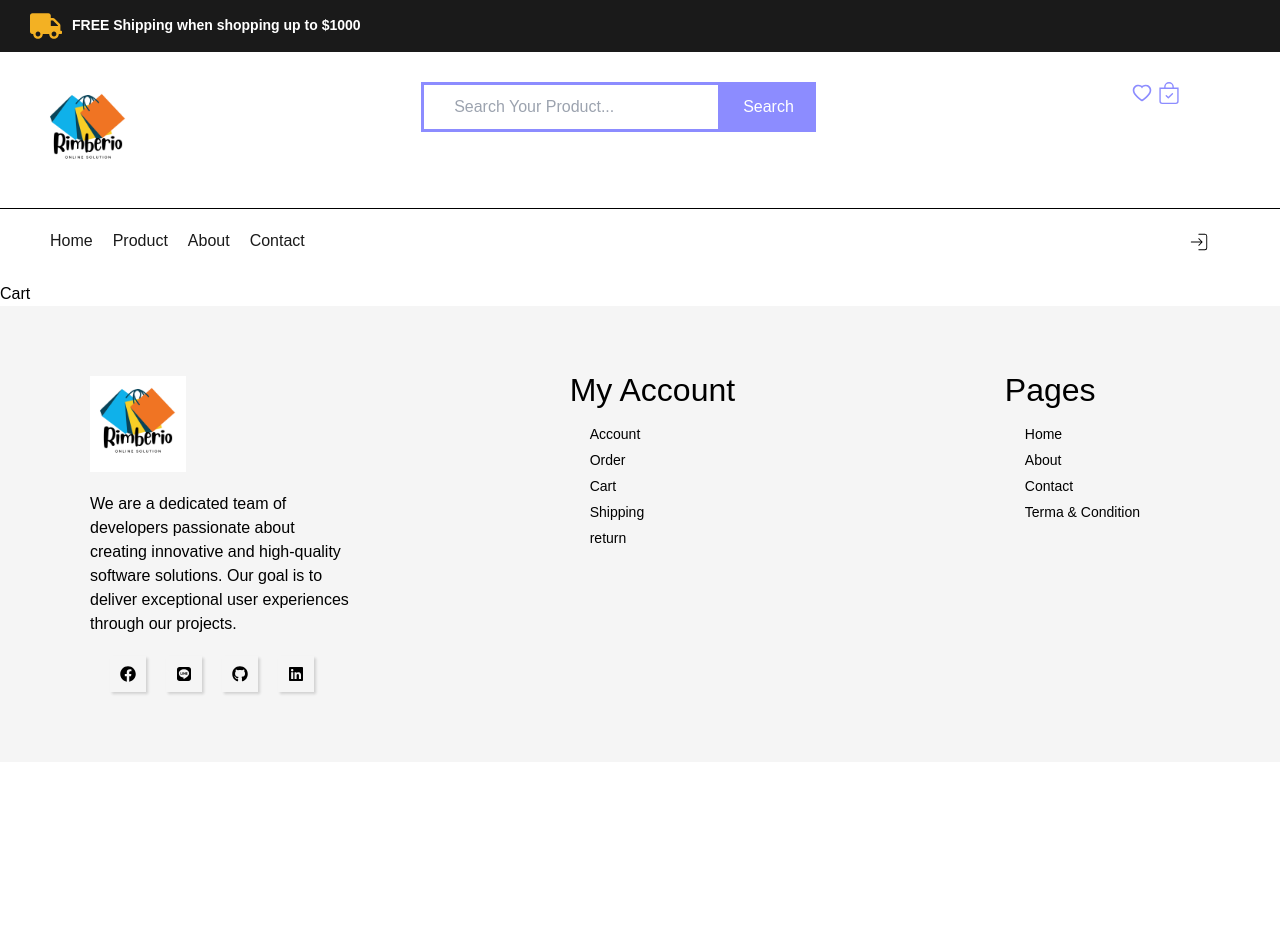
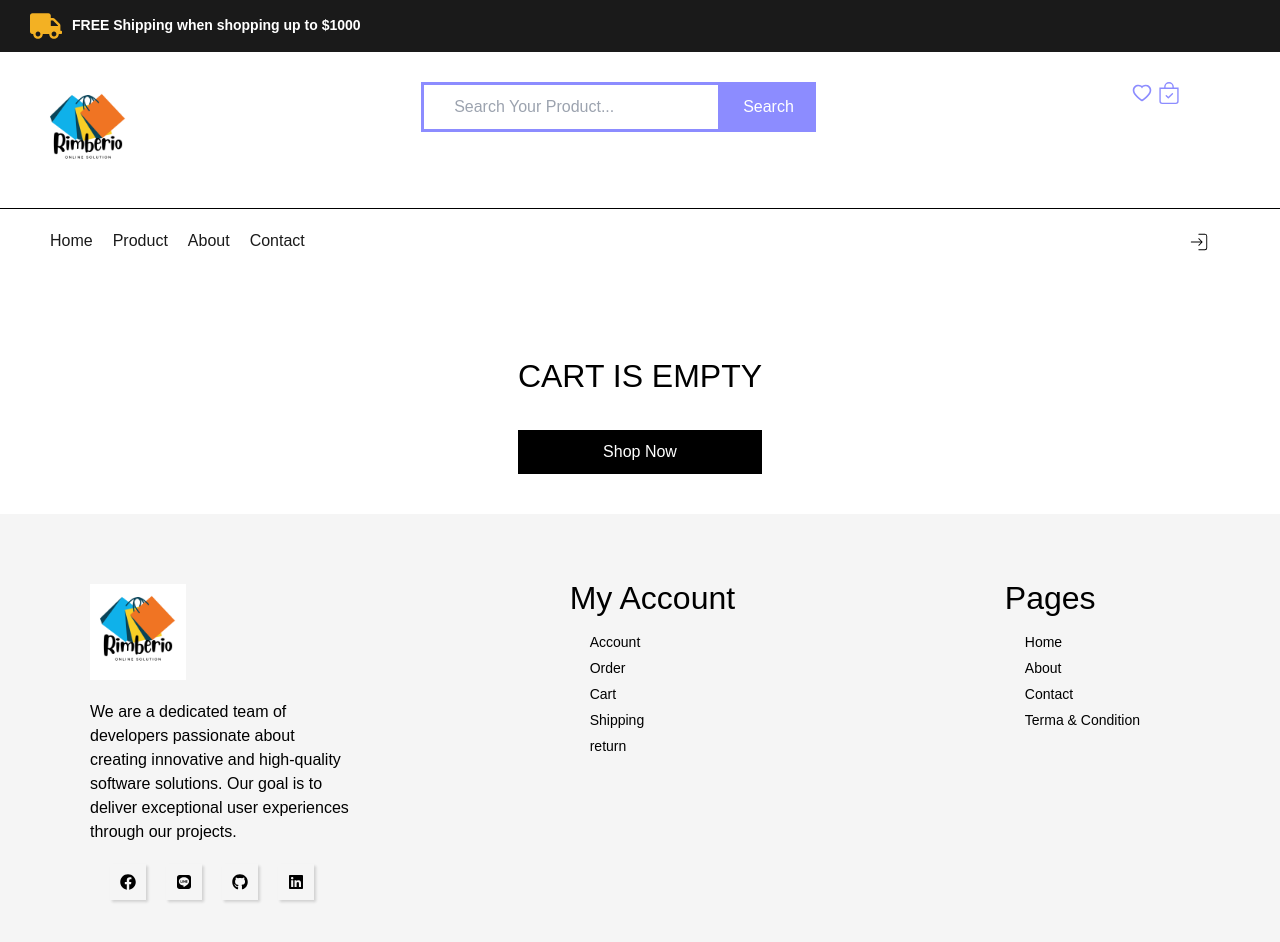
Before and after one commit to punchpnp/HUNGRY-Hub, a React (Vite) app in the folder client/: page /cart in a window 1280 px wide. Shown: the top 942 px of the page. Before the commit the page ends 800 px from the top, so only its background shows below. Built offline with nearby package versions, Linux system fonts and the light colour scheme.

Commit message:
update cart

```diff
--- a/client/src/App.jsx
+++ b/client/src/App.jsx
@@ -32,7 +32,19 @@ function App() {
   };
 
   // add to cart
-  const addtocart = (product) => {};
+  const addtocart = (product) => {
+    const exsit = cart.find((x) => {
+      return x.id === product.id;
+    });
+
+    if (exsit) {
+      alert("This Product is already added to cart");
+    } else {
+      setCart([...cart, { ...product, qty: 1 }]);
+      alert("Product is added to cart");
+    }
+  };
+
   return (
     <>
       <BrowserRouter>
--- a/client/src/components/Cart/Cart.css
+++ b/client/src/components/Cart/Cart.css
@@ -0,0 +1,42 @@
+* {
+  margin: 0;
+  padding: 0;
+  font-family: sans-serif;
+  box-sizing: border-box;
+}
+
+.cartcontainer {
+  padding: 40px 50px;
+  width: 100%;
+  background: white;
+  border-bottom: 1px sold #9a9a9a;
+
+  display: flex;
+  justify-content: center;
+  align-items: center;
+}
+
+.cartcontainer .emptycart {
+  margin-top: 30px;
+  /* margin-left: 40%; */
+}
+
+.cartcontainer .emptycart h2 {
+  font-size: 32px;
+  color: black;
+  text-transform: uppercase;
+  font-weight: 300;
+  margin-bottom: 30px;
+}
+
+.cartcontainer .emptycart .emptycartbtn {
+  /* margin-top: 70px; */
+  text-decoration: none;
+  color: white;
+  padding: 10px 20px;
+  background: black;
+
+  display: flex;
+  justify-content: center;
+  align-items: center;
+}
--- a/client/src/components/Cart/Cart.jsx
+++ b/client/src/components/Cart/Cart.jsx
@@ -1,10 +1,44 @@
 import React from "react";
+
+import { IoIosCloseCircle } from "react-icons/io";
+import { Link } from "react-router-dom";
+
+import "./cart.css";
 
 function Cart({ cart, setCart }) {
   return (
-    <div>
-      <h2>Cart</h2>
-    </div>
+    <>
+      <div className="cartcontainer">
+        {cart.length === 0 && (
+          <div className="emptycart">
+            <h2 className="empty">Cart is Empty</h2>
+            <Link to="/product" className="emptycartbtn">
+              Shop Now
+            </Link>
+          </div>
+        )}
+
+        <div className="contant">
+          {cart.map((curElm) => {
+            return (
+              <div className="cart_item" key={curElm.id}>
+                <div className="img_box">
+                  <img src={curElm.Img} alt={curElm.Title} />
+                </div>
+                <div className="detail">
+                  <h4>{curElm.cat}</h4>
+                  <h3>{curElm.Title}</h3>
+                  <p>{curElm.Price}</p>
+                  <button>
+                    <IoIosCloseCircle />
+                  </button>
+                </div>
+              </div>
+            );
+          })}
+        </div>
+      </div>
+    </>
   );
 }
 
```
